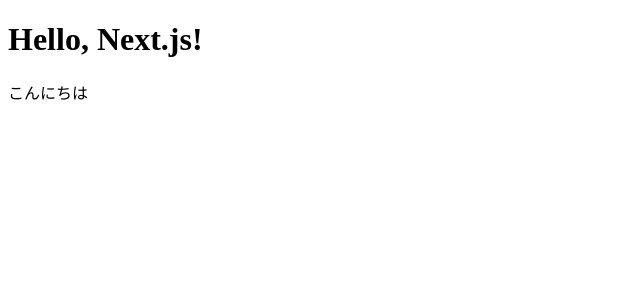
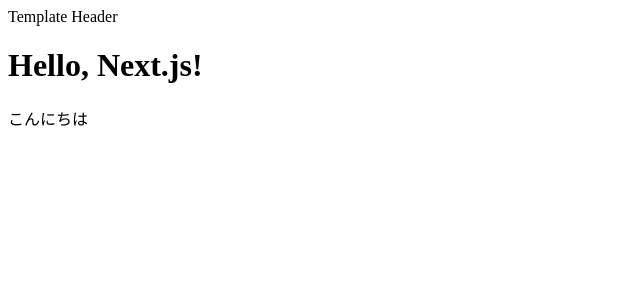
Before and after one commit to mayu-tateno/nextjs-quick-learn, a Next.js app: page / in a window 1280 px wide. Shown: the top 300 px of the page, without its empty margins (0-640 px from the left). Built offline with nearby package versions, Linux system fonts and the light colour scheme.

Commit message:
templateを追加してみる

```diff
--- a/app/dashboard/settings/layout.tsx
+++ b/app/dashboard/settings/layout.tsx
@@ -5,6 +5,7 @@
 }) {
   return (
     <>
+      <div>Layout Header</div>
       {children}
     </>
   )
--- /dev/null
+++ b/app/template.tsx
@@ -0,0 +1,10 @@
+export default function Template({ children }: { children: React.ReactNode }) {
+  return (
+    <>
+      <div>Template Header</div>
+      {children}
+    </>
+  )
+}
+// templateは状態が保持されず、画面遷移するたびにコンポーネントが再レンダリングされる。使い分けは下の記事がわかりやすい
+// https://zenn.dev/cybozu_frontend/articles/8caf1decb1e82c
```
